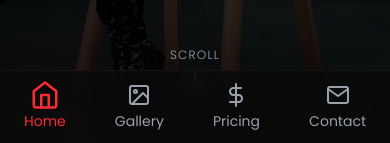
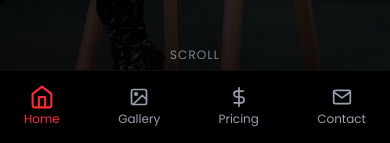
Before and after one commit to Dee-jedi/karen, a React (Vite) app: page / in a window 390 px wide. Shown: the part 701-844 px from the top of the page. Built offline with nearby package versions, Linux system fonts and the light colour scheme; a web font is replaced by a local one.

Commit message:
Fixed navbar bug

```diff
--- a/src/App.tsx
+++ b/src/App.tsx
@@ -8,7 +8,7 @@ const App = () => {
     <>
       <Header />
 
-      <div className=" md:pb-0">
+      {/* REMOVE THIS DIV OR MAKE IT JUST FOR CONTENT */}
       <Routes>
         <Route path="/" element={<Home />} />
         <Route path="/gallery" element={<Gallery />} />
@@ -16,7 +16,6 @@ const App = () => {
         <Route path="/contact" element={<Contact />} />
         <Route path="*" element={<NotFound />} />
       </Routes>
-      </div>
 
       <BottomNav />
     </>
--- a/src/components/BottomNav.tsx
+++ b/src/components/BottomNav.tsx
@@ -11,8 +11,8 @@ const tabs = [
 
 const BottomNav = () => {
   return (
-    <nav className="fixed bottom-0 left-0 z-50 w-full border-t border-white/5 bg-glass-dark md:hidden">
-      <div className="mx-auto flex max-w-md justify-between px-6 py-3">
+    <nav className="fixed bottom-0 left-0 z-50 w-full border-t border-white/5 bg-black/95 backdrop-blur-lg md:hidden">
+      <div className="mx-auto flex max-w-md justify-between px-6 py-4">
         {tabs.map((tab) => {
           const Icon = tab.icon;
 
@@ -21,7 +21,7 @@ const BottomNav = () => {
               key={tab.name}
               to={tab.path}
               className={({ isActive }) =>
-                `flex flex-col items-center text-sm transition-colors ${
+                `flex flex-col items-center text-xs transition-colors ${
                   isActive ? 'text-red-500' : 'text-gray-400 hover:text-red-500'
                 }`
               }
@@ -36,7 +36,7 @@ const BottomNav = () => {
                       damping: 20,
                     }}
                   >
-                    <Icon className="text-2xl" />
+                    <Icon className="text-xl" />
                   </motion.div>
                   <span className="mt-1">{tab.name}</span>
                 </>
--- a/src/index.css
+++ b/src/index.css
@@ -46,7 +46,7 @@ h3 {
 }
 
 .bg-glass-dark {
-  background: rgba(10, 10, 10, 0.75);
+  background: rgba(10, 10, 10, 0.85);
   backdrop-filter: blur(10px);
   -webkit-backdrop-filter: blur(10px);
 }
--- a/src/pages/Home.tsx
+++ b/src/pages/Home.tsx
@@ -50,6 +50,7 @@ const Home = () => {
   return (
     <>
       {/* Hero Section with Full Background Image */}
+      <div className="pb-16 md:pb-0">
         <section className="relative h-screen w-full overflow-hidden bg-black">
           {/* Background Image */}
           <div className="absolute inset-0">
@@ -131,7 +132,7 @@ const Home = () => {
         </section>
 
         {/* Category Section */}
-      <section className="relative bg-[#0a0a0a] py-24">
+        <section className="relative bg-bg-dark py-24">
           {/* Ambient Glows */}
           <div className="pointer-events-none absolute -top-32 -left-32 h-96 w-96 rounded-full gradient-glow blur-3xl" />
           <div className="pointer-events-none absolute top-1/3 -right-32 h-96 w-96 rounded-full bg-purple-500/10 blur-3xl" />
@@ -149,8 +150,8 @@ const Home = () => {
                 What I Capture
               </h2>
               <p className="mx-auto max-w-2xl text-gray-400">
-              Specializing in moments that matter, from intimate celebrations to
-              grand events
+                Specializing in moments that matter, from intimate celebrations
+                to grand events
               </p>
             </motion.div>
 
@@ -257,6 +258,7 @@ const Home = () => {
 
         {/* About Section */}
         <About />
+      </div>
     </>
   );
 };
```
Lines whose indentation alone changed are shown as unchanged.
